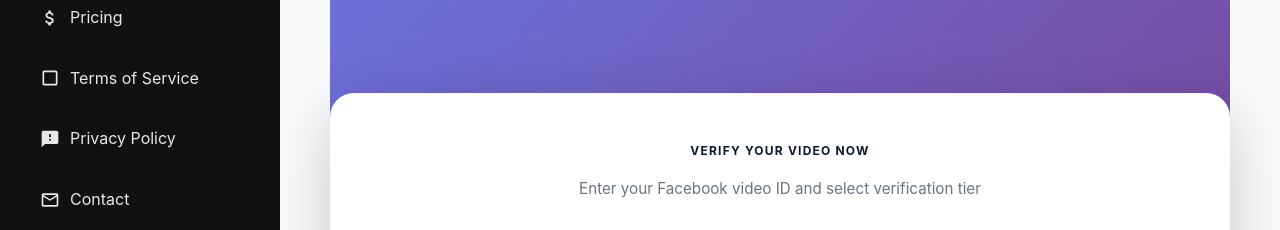
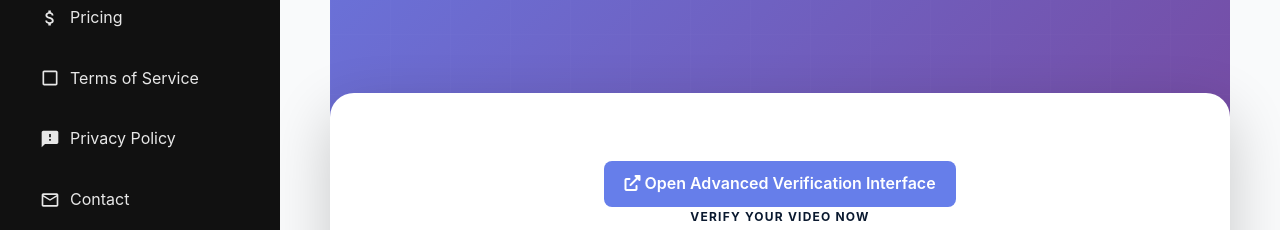
Before and after one commit to Brandsiya/SeekReap-Tier-4-Orchestrator, a website: page index.html in a window 1280 px wide. Shown: the part 504-734 px from the top of the page. Drawn offline with Linux system fonts and the light colour scheme.

Commit message:
feat: add link to verification interface from main page

```diff
--- a/index.html
+++ b/index.html
@@ -1695,6 +1695,11 @@
 
             <!-- VERIFICATION CARD -->
             <div class="verification-card">
+        <div style="text-align: center; margin-top: 20px;">
+            <a href="verification_interface.html" style="display: inline-block; padding: 10px 20px; background: #667eea; color: white; text-decoration: none; border-radius: 8px; font-weight: 600;">
+                <i class="fas fa-external-link-alt"></i> Open Advanced Verification Interface
+            </a>
+        </div>
             <div class="card-header">
             <h2 class="card-title">Verify Your Video Now</h2>
             <p class="card-subtitle">Enter your Facebook video ID and select verification tier</p>
```
